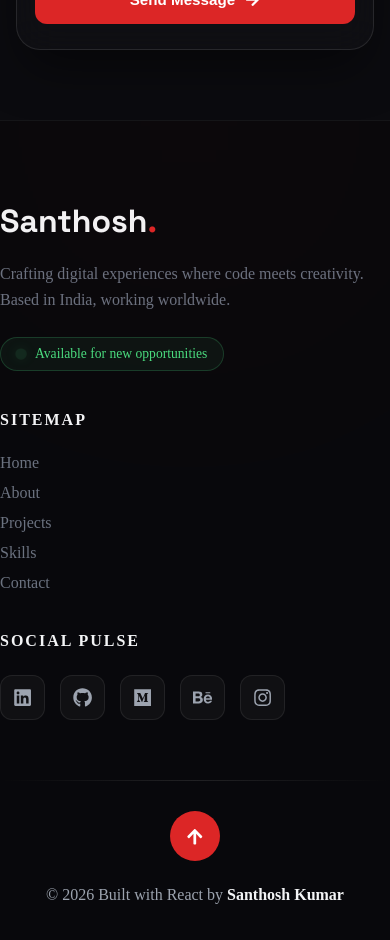
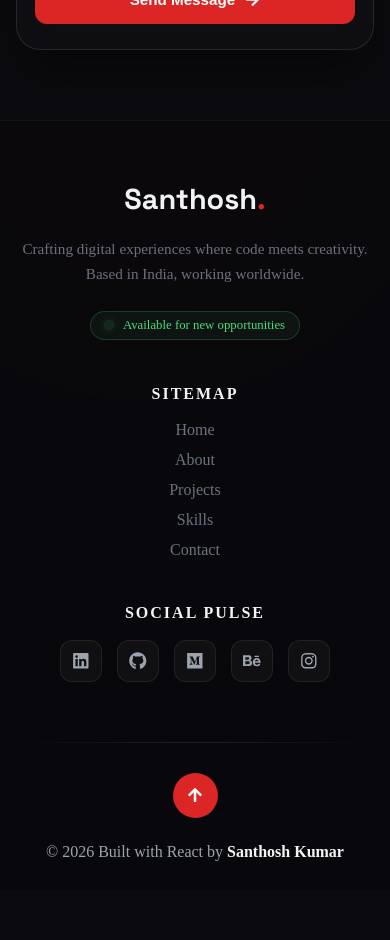
Before and after one commit to Santhosh-Kumar-2004/santhosh.dev-portfolio-site, a React (Vite) app: page / in a window 390 px wide. Shown: the part 5320-6260 px from the top of the page. After the commit the page ends 6210 px from the top, so only its background shows below. Built offline with nearby package versions, Linux system fonts and the light colour scheme.

Commit message:
Updated the footer section with responsivenexx

```diff
--- a/src/styles/Footer.css
+++ b/src/styles/Footer.css
@@ -152,15 +152,110 @@
   box-shadow: 0 10px 20px rgba(var(--accent-primary-rgb), 0.3);
 }
 
-/* Responsive */
-@media (max-width: 768px) {
+/* =========================
+   GLOBAL FOOTER SPACING
+========================= */
+.footer-section {
+  padding: 80px 2rem 40px; /* top / left-right / bottom */
+}
+
+
+/* =========================
+   RESPONSIVENESS – LARGE TABLETS
+========================= */
+@media (max-width: 1200px) {
+  .footer-grid {
+    grid-template-columns: 1fr 1fr;
+    gap: 50px;
+  }
+
+  .footer-glow {
+    left: 5%;
+    width: 250px;
+    height: 250px;
+  }
+}
+
+
+/* =========================
+   RESPONSIVENESS – TABLET
+========================= */
+@media (max-width: 900px) {
+  .footer-section {
+    padding: 70px 2rem 35px;
+  }
+
   .footer-grid {
     grid-template-columns: 1fr;
-    gap: 40px;
+    gap: 45px;
+    text-align: center;
   }
+
+  .availability-tag {
+    justify-content: center;
+    margin: 0 auto;
+  }
+
+  .links-col nav {
+    align-items: center;
+  }
+
+  .social-grid {
+    justify-content: center;
+  }
+}
+
+
+/* =========================
+   RESPONSIVENESS – MOBILE
+========================= */
+@media (max-width: 768px) {
+  .footer-section {
+    padding: 65px 1.5rem 30px;
+  }
+
+  .footer-logo {
+    font-size: 1.8rem;
+  }
+
+  .footer-bio {
+    font-size: 0.95rem;
+  }
+
+  .footer-column h4 {
+    margin-bottom: 18px;
+  }
+
   .footer-bottom {
     flex-direction: column-reverse;
     gap: 20px;
     text-align: center;
   }
+
+  .back-to-top-btn {
+    width: 45px;
+    height: 45px;
+    font-size: 1rem;
+  }
 }
+
+
+/* =========================
+   EXTRA SMALL DEVICES
+========================= */
+@media (max-width: 480px) {
+  .footer-section {
+    padding: 60px 1rem 25px;
+  }
+
+  .social-icon-link {
+    width: 42px;
+    height: 42px;
+    font-size: 1.1rem;
+  }
+
+  .availability-tag {
+    font-size: 0.8rem;
+    padding: 6px 14px;
+  }
+}
```
